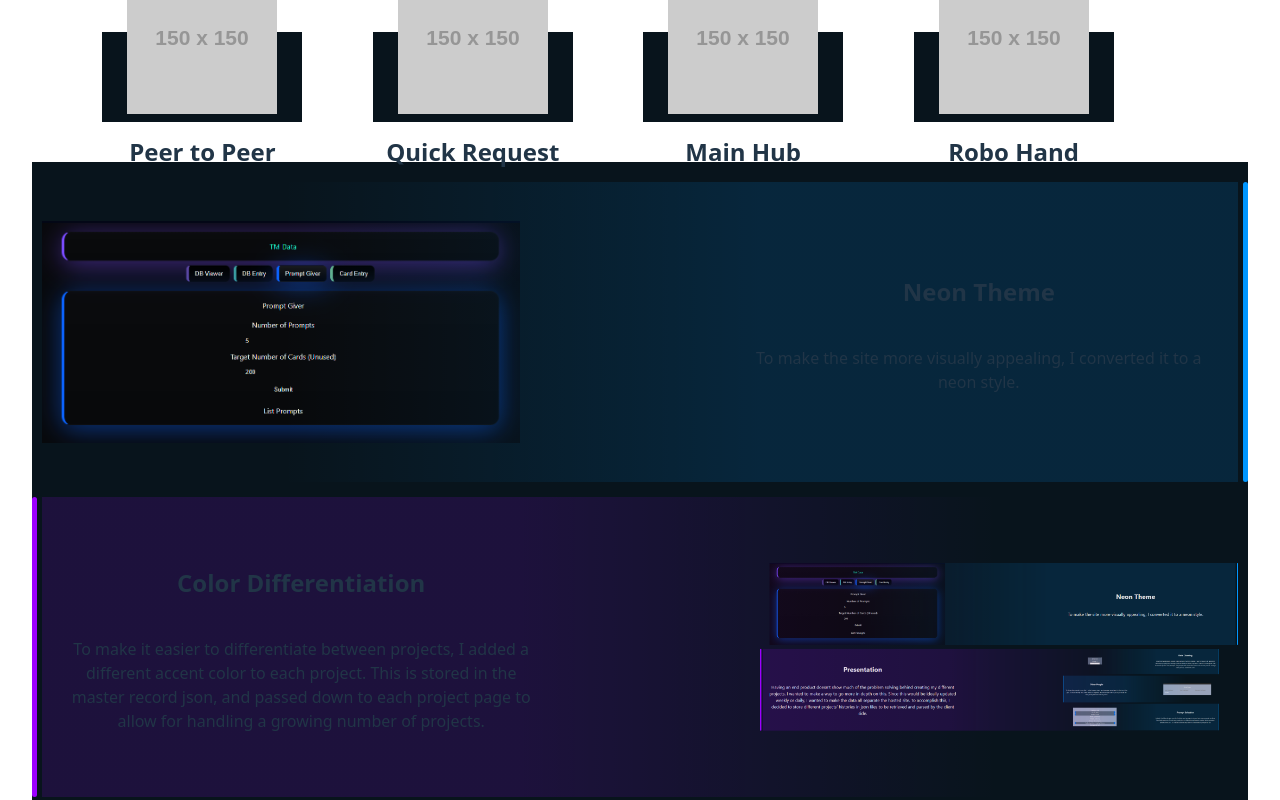
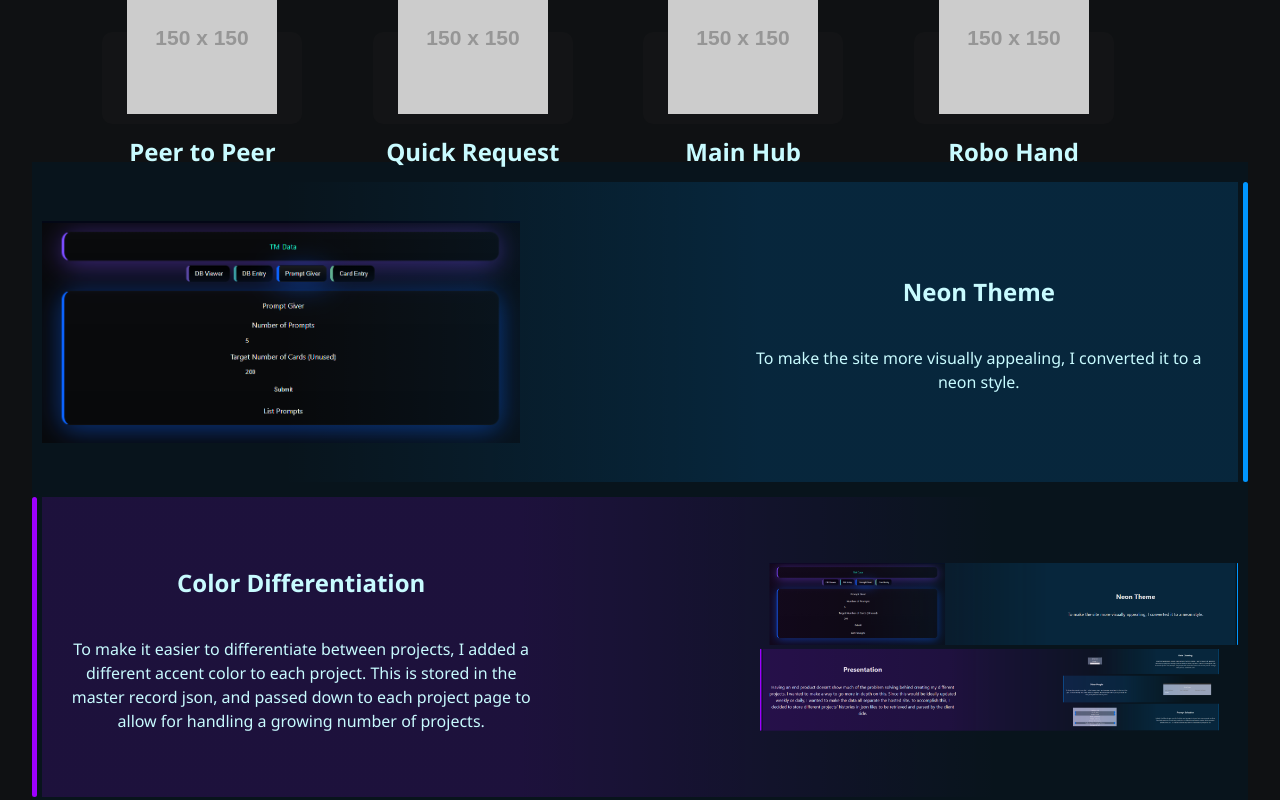
Before and after one commit to CobblestoneCobbler/QuickRequest, a React (Vite) app: page / in a window 1280 px wide. Shown: the top 800 px of the page. Built offline with nearby package versions, Linux system fonts and the light colour scheme.

Commit message:
fix color and buttons
background color fix, and added unclicking.

```diff
--- a/src/App.css
+++ b/src/App.css
@@ -2,39 +2,39 @@
   margin: auto;
   padding: 2rem;
   text-align: center;
+
 }
 
+:root{
+    --bg: #0f1113;
+    --surface: #131416;
+    --color: #c8fbff;
+    --primary-bg: rgb(8,20,28);
+    --primary-bg-rgb: 8,20,28;
+    --fallback-bg: #002a3a;
+    --accent: #00f7ff;
+    --accent-rgb: 0,247,255;
+    --accent2: #9d00ff;
 
-
-:root{
-    /* default: dark neon theme */
-    --bg: #071018; /* very dark blue/teal */
-    --color: #c8fbff; /* pale neon cyan text */
-    --primary-bg: rgb(8,20,28); /* panels */
-    --primary-bg-rgb: 8,20,28;
-    --fallback-bg: #002a3a; /* darker teal fallback */
-
-    --accent: #00f7ff; /* neon cyan */
-    --accent-rgb: 0,247,255;
-    --accent2: #9d00ff; /* neon magenta accent */
-
-    /* runtime-updated per-project accent; falls back to --accent */
     --accent-color: var(--accent);
 }
 
 [data-theme="light"]{
-    /* preserved light theme for later */
     --bg: #efefef;
     --color: black;
     --primary-bg: rgb(169, 169, 169);
     --primary-bg-rgb: 169,169,169;
     --fallback-bg:#3275c7;
-
     --accent: #00f7ff;
     --accent-rgb: 0,247,255;
     --accent2: #9d00ff;
-
-    --accent-color: var(--accent);
+}
+body {
+  background-color: var(--bg);
+  color: var(--color);
+  width: 100%;
+  font-family: 'Segoe UI', Tahoma, Geneva, Verdana, sans-serif;
+  display: inline-block;
 }
 
 .project-list{
@@ -49,16 +49,22 @@
 .project {
   width: 200px;
   height: 90%;
-  background-color: var(--primary-bg);
+  background-color: var(--surface);
+  border-radius: 10px;
   display: flex;
   flex-direction: column;
   justify-content: center;
   align-items: center;
+  border-bottom: 2px solid transparent;
 }
 
 .project:hover {
   background-color: var(--fallback-bg);
   cursor: pointer;
+}
+
+.project.active {
+  border-bottom: 2px solid var(--accent-color);
 }
 
 .display {
@@ -90,7 +96,6 @@
 }
 
 .img-wrapper img {
-    /* do not force fill the box — allow images to scale down but not upscale */
     max-width: 100%;
     max-height: 100%;
     width: auto;
@@ -140,12 +145,3 @@
   padding: 20px;
   z-index: 10;
 }
-
-/* TODO
-  Add responsiveness
-  rotate flex boxes to be up and down, image below
-  Bar Below image to cut off next to next entry color fade
-
-
-  Change background color
-*/
--- a/src/App.jsx
+++ b/src/App.jsx
@@ -96,7 +96,7 @@
         <div className="navBar"></div>
         <div className="project-list">
           {masterRecord.projects.map((p, i)=>{
-            return( <div key={i} className={"project "+(active===i?"active":"")} onClick={()=>setActive(i)}>
+            return( <div key={i} className={"project "+(active===i?"active":"")} onClick={()=>active === i ? setActive(-1) : setActive(i)}>
               <img src={p.image} alt="" />
               <h2>{p.name}</h2>
             </div>
```
